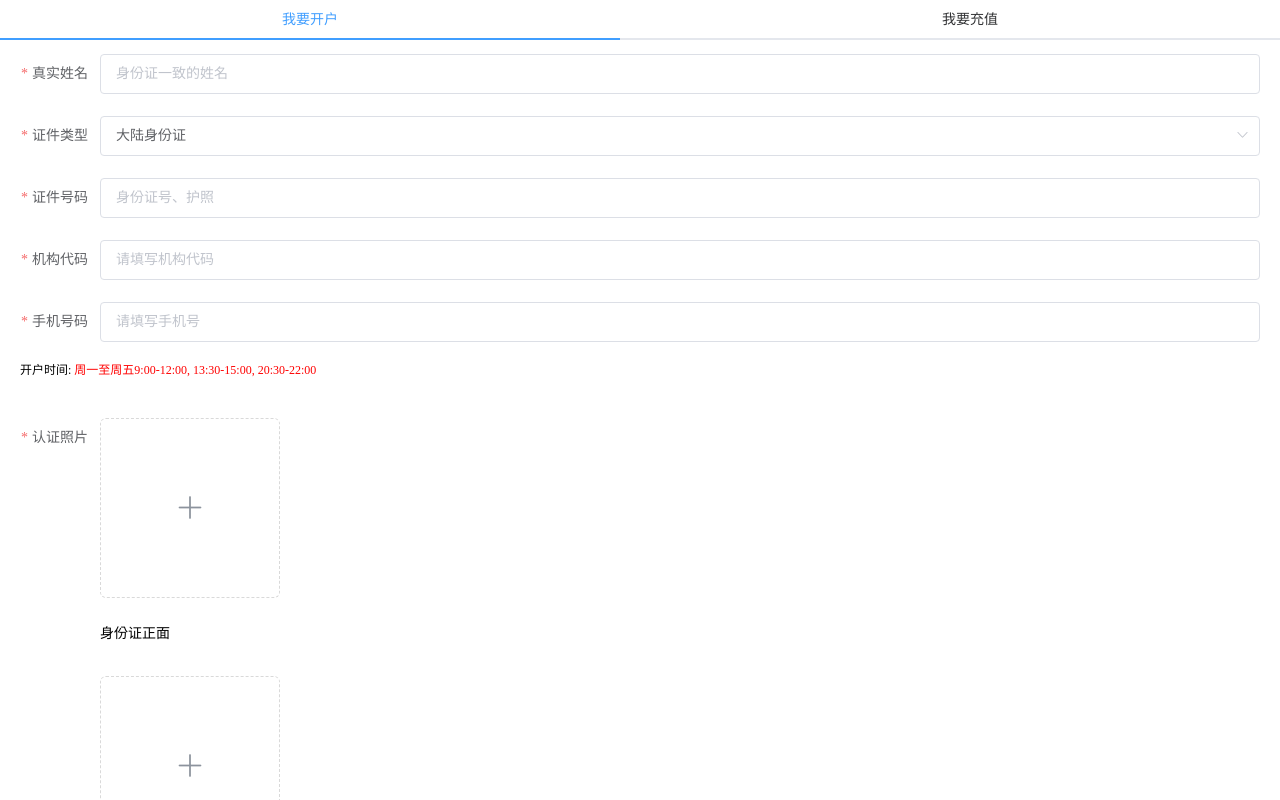
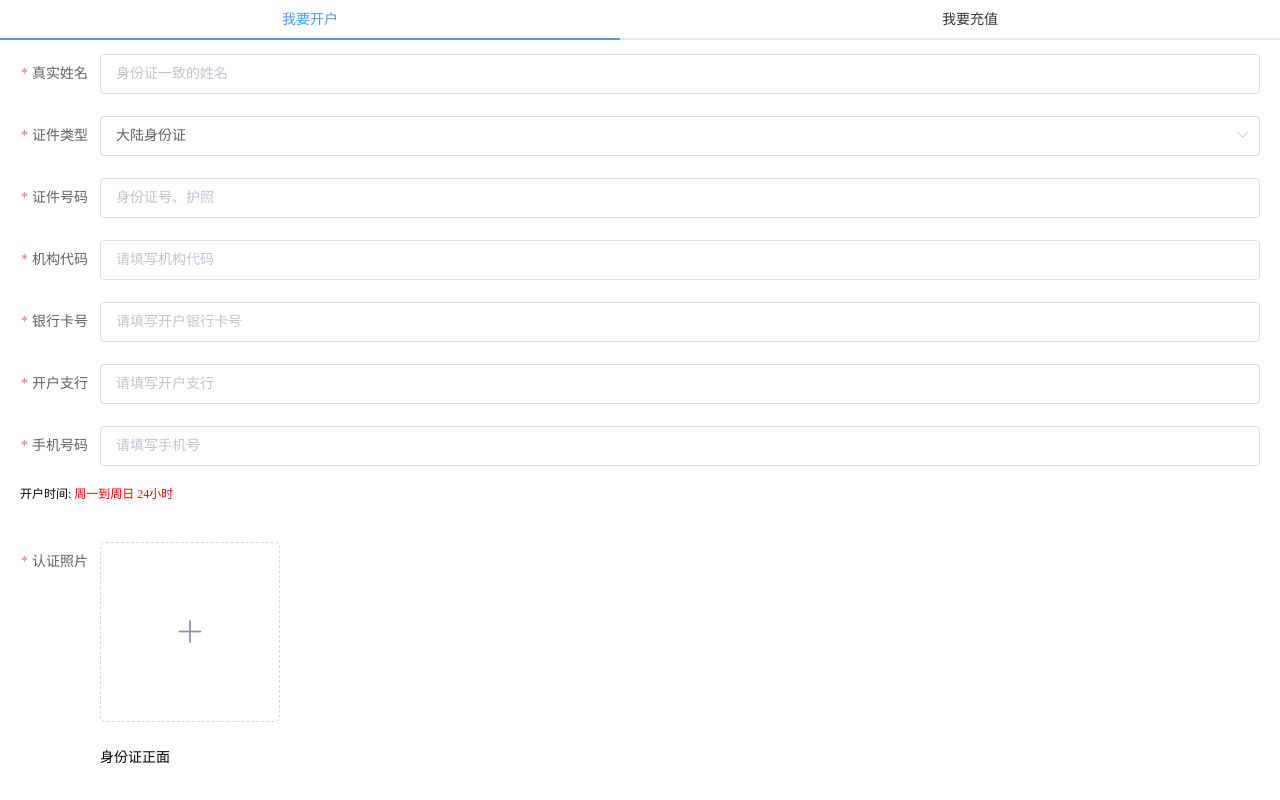
Before and after one commit to yangzyl/submit-pro, a Vue app: page /#/submit in a window 1280 px wide. Both pictures are taken after a click on the tab "我要开户". Built offline with nearby package versions, Linux system fonts and the light colour scheme.

Commit message:
add code

```diff
--- a/src/pages/common/create.vue
+++ b/src/pages/common/create.vue
@@ -39,10 +39,16 @@
           <el-form-item label="机构代码" prop="agencynum">
             <el-input placeholder="请填写机构代码" v-model.trim="ruleForm.agencynum"></el-input>
           </el-form-item>
+          <el-form-item label="银行卡号" prop="bankcount">
+            <el-input placeholder="请填写开户银行卡号" v-model.trim="ruleForm.bankcount"></el-input>
+          </el-form-item>
+          <el-form-item label="开户支行" prop="bankinfo">
+            <el-input placeholder="请填写开户支行" v-model.trim="ruleForm.bankinfo"></el-input>
+          </el-form-item>
           <el-form-item label="手机号码" prop="phonenum">
             <el-input placeholder="请填写手机号" v-model.trim="ruleForm.phonenum"></el-input>
           </el-form-item>
-          <div style="margin: .2rem 0 .4rem 0"> 开户时间: <span style="color: red;"> 周一至周五9:00-12:00, 13:30-15:00, 20:30-22:00</span> 	</div>
+          <div style="margin: .2rem 0 .4rem 0"> 开户时间: <span style="color: red;"> 周一到周日 24小时</span> 	</div>
           <el-form-item label="认证照片" prop="imageUrl">
             <el-upload
               class="avatar-uploader"
@@ -66,6 +72,30 @@
               <i v-else class="el-icon-plus avatar-uploader-icon"></i>
             </el-upload>
             <span>身份证反面</span>
+          </el-form-item>
+          <el-form-item label="认证照片" prop="imageUrlBank">
+            <el-upload
+              class="avatar-uploader"
+              action="api/image"
+              :show-file-list="false"
+              :on-success="handleAvatarSuccessBank"
+              :before-upload="beforeAvatarUpload">
+              <img v-if="ruleForm.imageUrlBank" :src="`/api/static/uploads/${ruleForm.imageUrlBank}`" class="avatar">
+              <i v-else class="el-icon-plus avatar-uploader-icon"></i>
+            </el-upload>
+            <span>银行卡正面</span>
+          </el-form-item>
+          <el-form-item prop="imageUrlBankBack">
+            <el-upload
+              class="avatar-uploader"
+              action="api/image"
+              :show-file-list="false"
+              :on-success="handleAvatarSuccessBankBack"
+              :before-upload="beforeAvatarUpload">
+              <img v-if="ruleForm.imageUrlBankBack" :src="`/api/static/uploads/${ruleForm.imageUrlBankBack}`" class="avatar">
+              <i v-else class="el-icon-plus avatar-uploader-icon"></i>
+            </el-upload>
+            <span>银行卡反面</span>
           </el-form-item>
           <el-button style="margin: .32rem 0" type="primary" class="submitButton" @click="submitForm">确认开户</el-button>
         </el-form>
@@ -107,6 +137,10 @@ export default {
         cardType: '大陆身份证',
         imageUrl: '',
         imageUrlBack:'',
+        imageUrlBank:'',
+        imageUrlBankBack:'',
+        bankcount: '',
+        bankinfo: '',
       },
       rules: {
         cardnum: [
@@ -121,6 +155,12 @@ export default {
         agencynum: [
           { required: true, message: "请输入机构代码", trigger: "blur" },
         ],
+        bankcount: [
+          { required: true, message: "请输入开户银行卡号", trigger: "blur" },
+        ],
+        bankinfo: [
+          { required: true, message: "请输入开户支行", trigger: "blur" },
+        ],
         phonenum: [
           { required: true, message: "请输入手机号码", trigger: "blur" },
           {
@@ -134,6 +174,12 @@ export default {
         ],
         imageUrlBack: [
           { required: true, message: "请输入身份证反面照片", trigger: "blur" },
+        ],
+        imageUrlBank: [
+          { required: true, message: "请输入银行卡正面照片", trigger: "blur" },
+        ],
+        imageUrlBankBack: [
+          { required: true, message: "请输入银行卡反面照片", trigger: "blur" },
         ],
       },
     }
@@ -153,6 +199,10 @@ export default {
             cardType: '大陆身份证',
             imageUrl: '',
             imageUrlBack:'',
+            imageUrlBank:'',
+            imageUrlBankBack:'',
+            bankcount: '',
+            bankinfo: '',
           }
         }
 
@@ -176,6 +226,14 @@ export default {
     handleAvatarSuccessBack(res, file) {
         this.ruleForm.imageUrlBack = `${res.data.fileName}`;
         this.$refs['ruleForm'].validateField('imageUrlBack')
+      },
+    handleAvatarSuccessBank(res, file) {
+        this.ruleForm.imageUrlBank = `${res.data.fileName}`;
+        this.$refs['ruleForm'].validateField('imageUrlBank')
+      },
+      handleAvatarSuccessBankBack(res, file) {
+        this.ruleForm.imageUrlBankBack = `${res.data.fileName}`;
+        this.$refs['ruleForm'].validateField('imageUrlBankBack')
       },
       beforeAvatarUpload(file) {
         // const isLt2M = file.size / 1024 / 1024 < 2;
```
